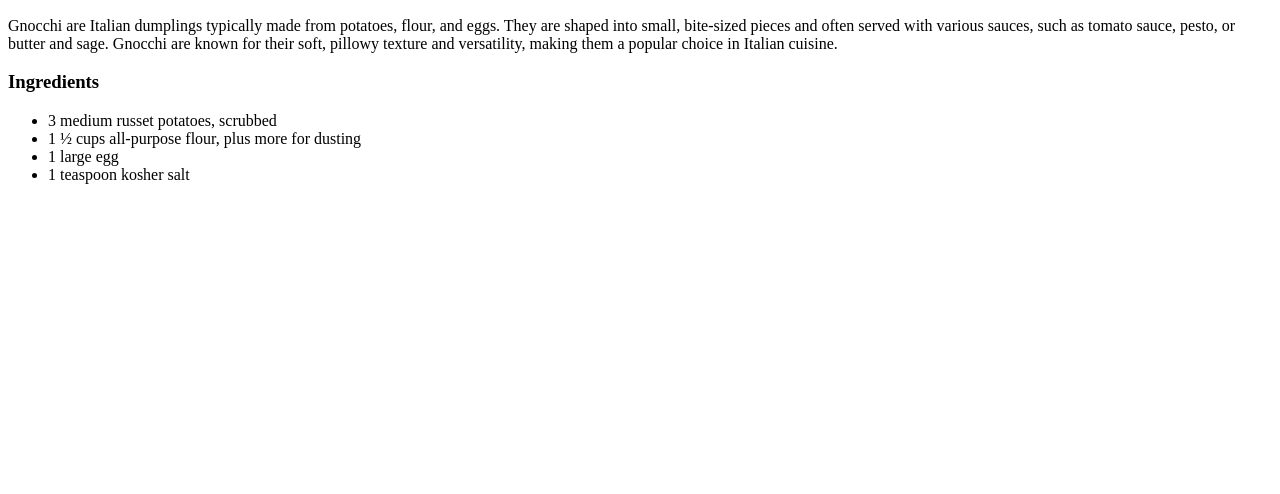
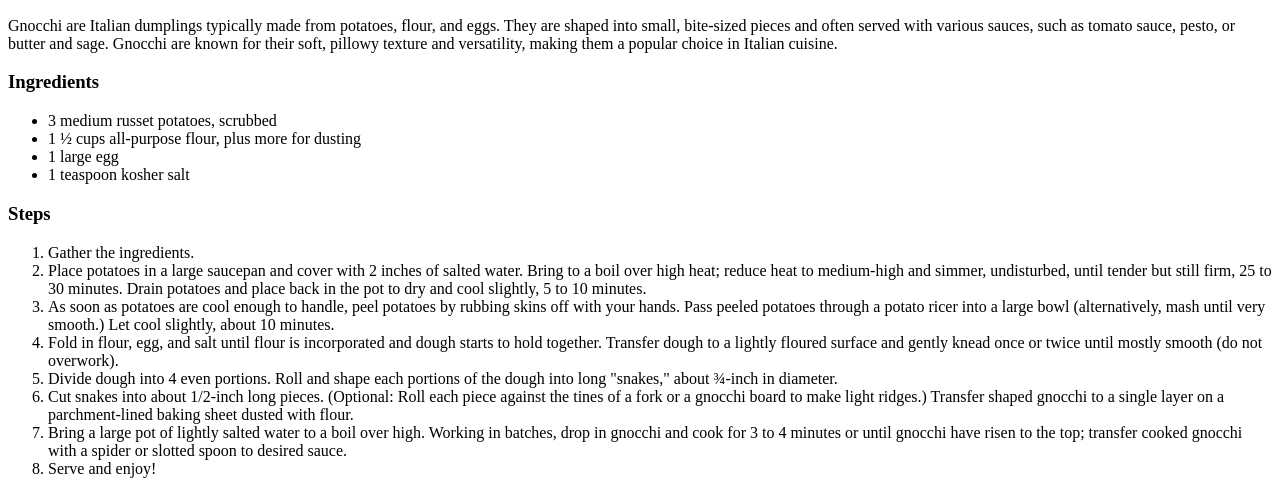
Before and after one commit to irfanoezen/odin-recipes, a plain HTML site: page recipes/gnocchi.html in a window 1280 px wide. Shown: the part 434-928 px from the top of the page. Before the commit the page ends 800 px from the top, so only its background shows below. Drawn offline with Linux system fonts and the light colour scheme.

Commit message:
Add step-by-step instructions

```diff
--- a/recipes/gnocchi.html
+++ b/recipes/gnocchi.html
@@ -17,5 +17,16 @@
     <li>1 large egg</li>
     <li>1 teaspoon kosher salt</li>
   </ul>
+  <h3>Steps</h3>
+  <ol>
+    <li>Gather the ingredients.</li>
+    <li>Place potatoes in a large saucepan and cover with 2 inches of salted water. Bring to a boil over high heat; reduce heat to medium-high and simmer, undisturbed, until tender but still firm, 25 to 30 minutes. Drain potatoes and place back in the pot to dry and cool slightly, 5 to 10 minutes.</li>
+    <li>As soon as potatoes are cool enough to handle, peel potatoes by rubbing skins off with your hands. Pass peeled potatoes through a potato ricer into a large bowl (alternatively, mash until very smooth.) Let cool slightly, about 10 minutes.</li>
+    <li>Fold in flour, egg, and salt until flour is incorporated and  dough starts to hold together. Transfer dough to a lightly floured surface and gently knead once or twice until mostly smooth (do not overwork).</li>
+    <li>Divide dough into 4 even portions. Roll and shape each portions of the dough into long "snakes," about ¾-inch in diameter.</li>
+    <li>Cut snakes into about 1/2-inch long pieces. (Optional: Roll each piece against the tines of a fork or a gnocchi board to make light ridges.) Transfer shaped gnocchi to a single layer on a parchment-lined baking sheet dusted with flour.</li>
+    <li>Bring a large pot of lightly salted water to a boil over high. Working in batches, drop in gnocchi and cook for 3 to 4 minutes or until gnocchi have risen to the top; transfer cooked gnocchi with a spider or slotted spoon to desired sauce.</li>
+    <li>Serve and enjoy!</li>
+  </ol>
 </body>
 </html>
```
